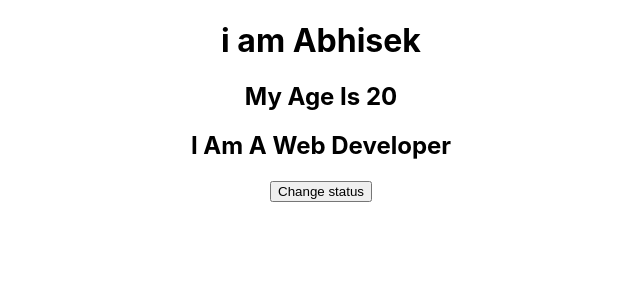
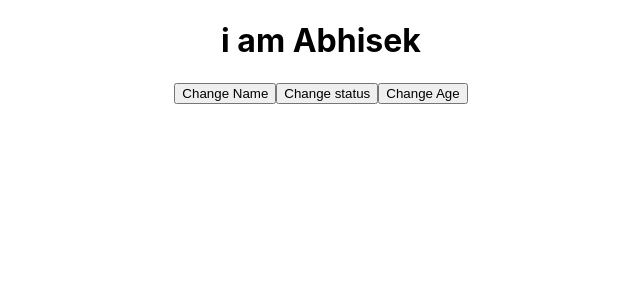
Before and after one commit to abhibis2050/Basic-Redux, a React (Create React App) app: page / in a window 1280 px wide. Shown: the top 300 px of the page, without its empty margins (319-959 px from the left). Built offline with nearby package versions, Linux system fonts and the light colour scheme.

Commit message:
BioData second Commit

```diff
--- /dev/null
+++ b/src/actions.js
@@ -0,0 +1,10 @@
+// export default (status)=>{
+//     return {
+//         type:"UPDATE_STATUS",
+//         payload:status
+//     }
+// }
+
+import { createAction } from "@reduxjs/toolkit";
+
+export const updateStatusAction = createAction("UPDATE_STATUS")
--- a/src/components/Profile.js
+++ b/src/components/Profile.js
@@ -1,5 +1,7 @@
 import React from 'react'
 import { useDispatch,useSelector } from 'react-redux'
+import {updateStatusAction} from  "../actions"
+
 
 const Profile = () => {
 const {name,age,status}=useSelector((state)=>state.user)
@@ -7,17 +9,34 @@ const dispatch = useDispatch()
 
 
 const updateStatus=(status)=>{
+    dispatch(updateStatusAction(status))
+}
+
+const updateAge=(age)=>{
     dispatch({
-        type:"UPDATE_STATUS",
-        payload:status
+        type:"UPDATE_AGE",
+        payload:age
     })
+}
+
+const updateName=async ()=>{
+//     const res = await fetch("https://jsonplaceholder.typicode.com/users")
+//     const result = await res.json()
+//    const name =  result[0].name
+
+//     dispatch({
+//         type:"UPDATE_Name",
+//         payload:name
+//     })
 }
   return (
     <div>
       <h1>i am {name}</h1>
-      <h2>My Age Is {age}</h2>
-      <h2>I Am A  {status}</h2>
+      {/* <h2>My Age Is {age}</h2> */}
+      {/* <h2>I Am A  {status}</h2> */}
+      <button onClick={()=>updateName()}>Change Name</button>
       <button onClick={()=>updateStatus("Designer")}>Change status</button>
+      <button onClick={()=>updateAge(30)}>Change Age</button>
     </div>
   )
 }
--- a/src/reducers/userReducer.js
+++ b/src/reducers/userReducer.js
@@ -1,4 +1,5 @@
-import { createReducer, createSlice } from "@reduxjs/toolkit";
+import { createReducer } from "@reduxjs/toolkit";
+import { updateStatusAction } from "../actions";
 
 const initialState={
     name:"Abhisek",
@@ -7,7 +8,22 @@ const initialState={
 }
 
 export default createReducer(initialState,(builder)=>{
-    builder.addCase("UPDATE_STATUS",(state,action)=>{
+
+    // builder.addCase("UPDATE_STATUS",(state,action)=>{
+    //     state.status=action.payload
+    // })
+
+    builder.addCase("UPDATE_AGE",(state,action)=>{
+        state.age=action.payload
+    })
+
+    //reusing the component of action
+    builder.addCase(updateStatusAction,(state,action)=>{
         state.status=action.payload
     })
+
+
+    builder.addCase("UPDATE_Name",(state,action)=>{
+        state.name=action.payload
+    })
 })
```
